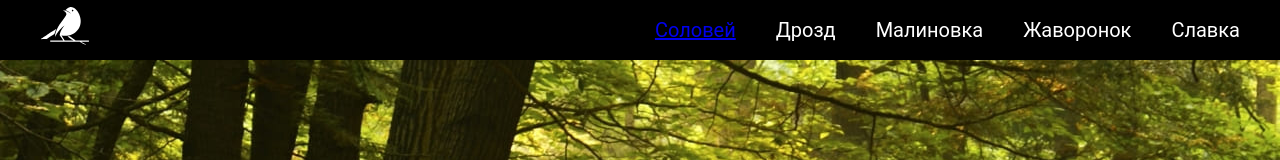
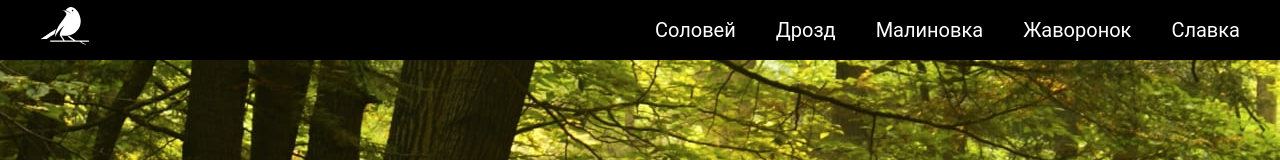
Before and after one commit to Teryo2/js30-1.1, a plain HTML site: page index.html in a window 1280 px wide. Shown: the top 160 px of the page. Drawn offline with Linux system fonts and the light colour scheme.

Commit message:
Add files via upload

```diff
--- a/index.html
+++ b/index.html
@@ -14,7 +14,7 @@
             <logo class="logo" data-item="forest"></logo>
             <nav class="nav">
             <ul class="nav-list">
-                <li class="nav-item" data-item="solovey"><a href="index.js:l_image('assest/img/solovey.jpg')">Соловей</a></li>
+                <li class="nav-item" data-item="solovey">Соловей</li>
                 <li class="nav-item" data-item="drozd">Дрозд</li>
                 <li class="nav-item" data-item="zarynka">Малиновка</li>
                 <li class="nav-item" data-item="javoronok">Жаворонок</li>
```
